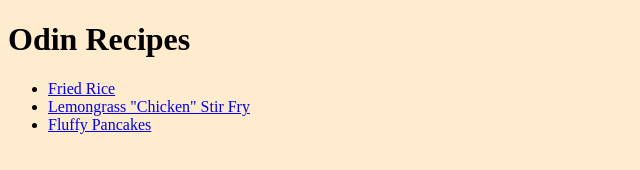
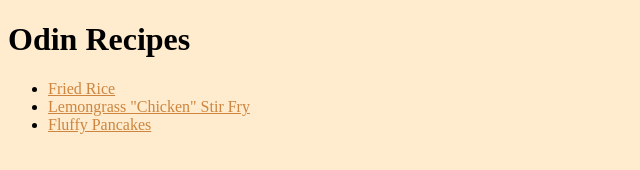
Before and after one commit to Marloessgs/odin-recipes, a plain HTML site: page index.html in a window 1280 px wide. Shown: the whole page, without its empty margins (0-640 px from the left). Drawn offline with Linux system fonts and the light colour scheme.

Commit message:
added color for all <a> elements

```diff
--- a/css/styles.css
+++ b/css/styles.css
@@ -1,3 +1,7 @@
 body {
     background-color: blanchedalmond;
 }
+
+a {
+    color: peru;
+}
```
